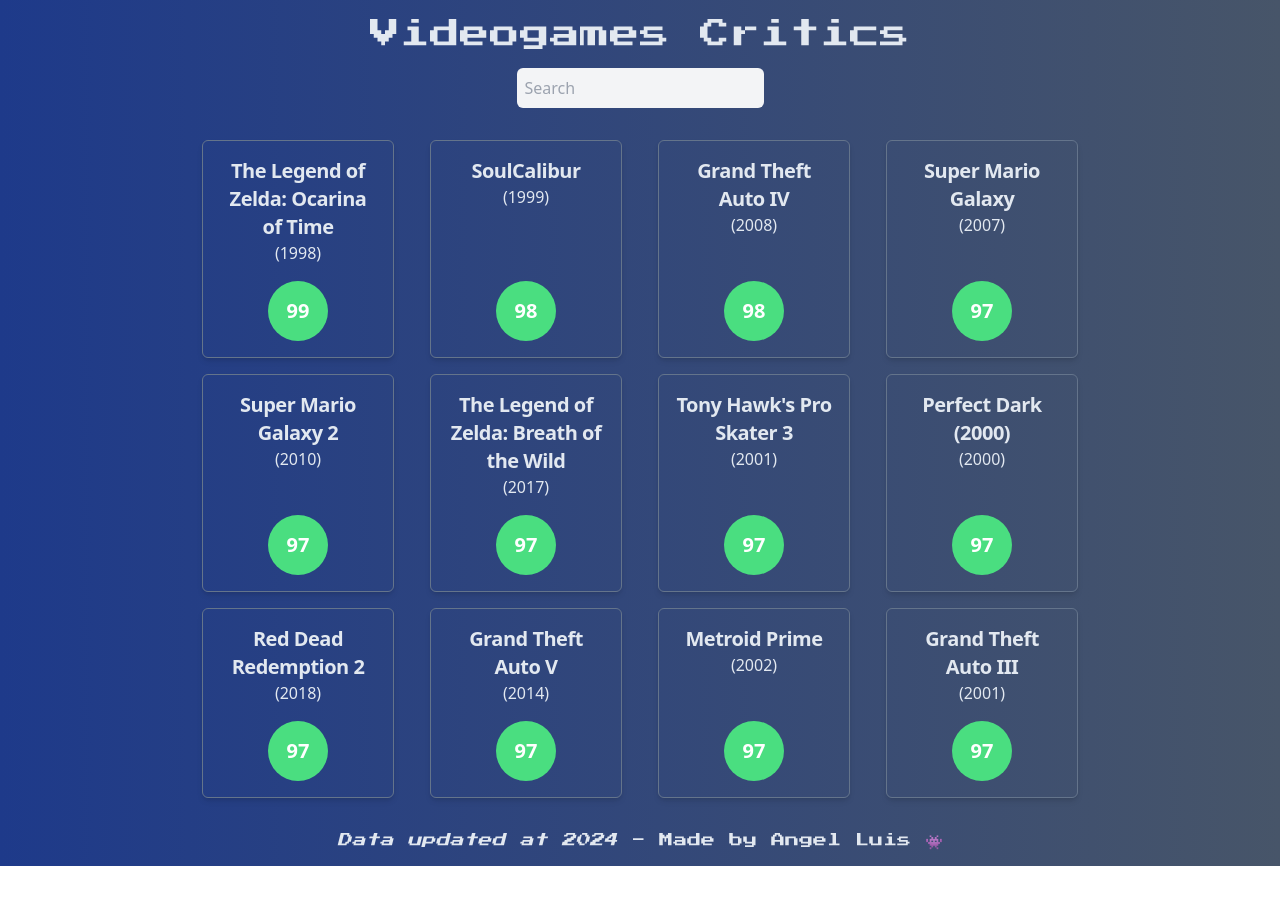
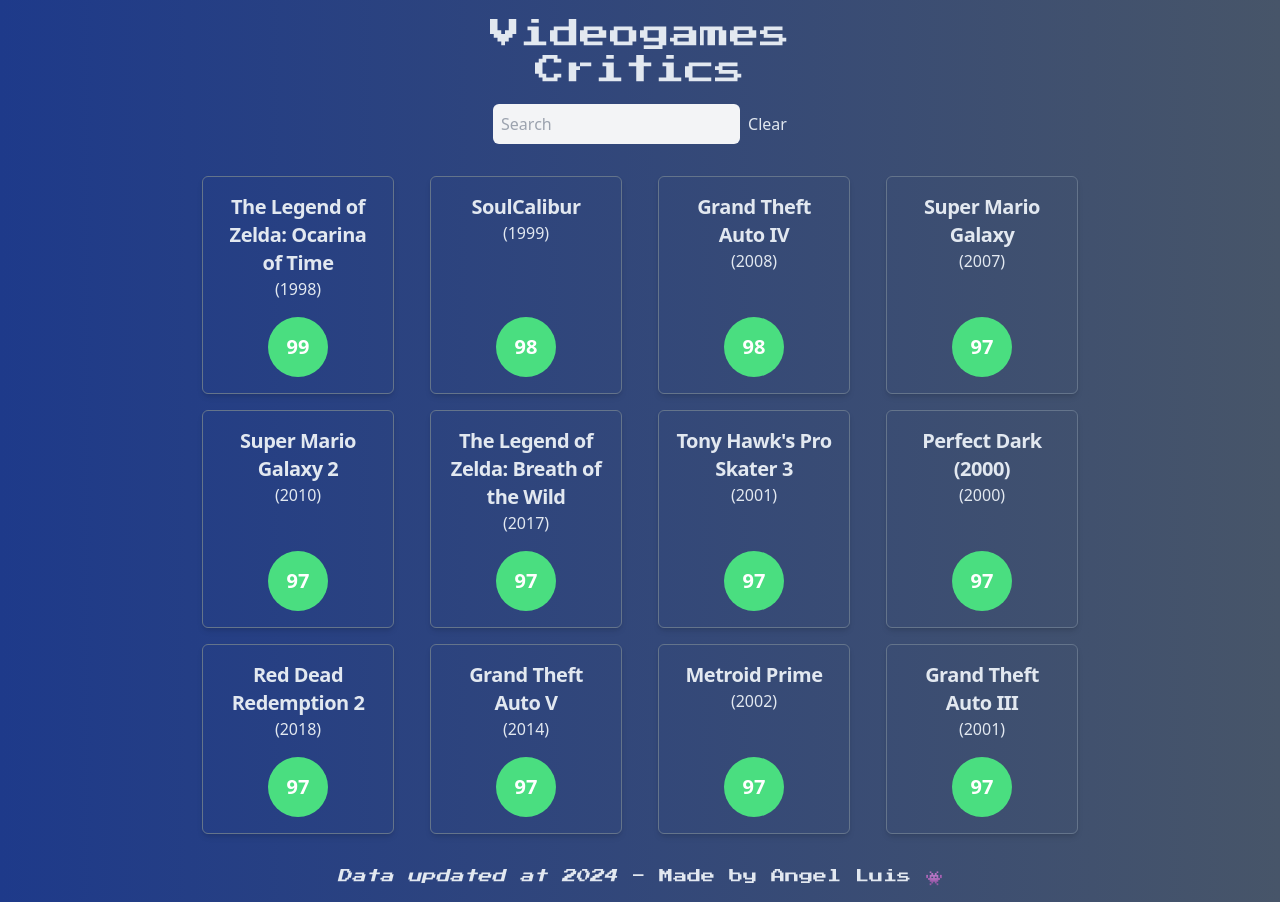
Before and after one commit to angel-luis/nutrition-awareness, a React (Vite) app: page / in a window 1280 px wide. Before the commit the page ends 866 px from the top, so only its background shows below. Built offline with nearby package versions, Linux system fonts and the light colour scheme.

Commit message:
Add clear Search button

```diff
--- a/src/App.tsx
+++ b/src/App.tsx
@@ -12,6 +12,10 @@
 
   function handleSearchInput(event: React.ChangeEvent<HTMLInputElement>) {
     setSearchValue(event.target.value);
+  }
+
+  function clearSearchInput() {
+    setSearchValue("");
   }
 
   const filteredData = games
@@ -35,10 +39,15 @@
   return (
     <div className="text-center p-4">
       <h1 className="text-3xl font-display mb-4 select-none transition hover:text-slate-100">
-        Videogames Critics
+        Videogames
+        <br />
+        Critics
       </h1>
 
-      <SearchBox handleSearchInput={handleSearchInput} />
+      <SearchBox
+        handleSearchInput={handleSearchInput}
+        clearSearchInput={clearSearchInput}
+      />
 
       {games.length === 0 ? (
         <p>Loading...</p>
--- a/src/components/search-box.tsx
+++ b/src/components/search-box.tsx
@@ -1,14 +1,32 @@
+import { useRef } from "react";
+
 export default function SearchBox({
   handleSearchInput,
+  clearSearchInput,
 }: {
   handleSearchInput: (event: React.ChangeEvent<HTMLInputElement>) => void;
+  clearSearchInput: () => void;
 }) {
+  const inputRef = useRef<HTMLInputElement>(null);
+
   return (
+    <>
       <input
+        ref={inputRef}
         className="p-2 rounded-md bg-gray-100 text-slate-800"
         type="text"
         placeholder="Search"
         onChange={handleSearchInput}
       />
+      <button
+        className="ml-2 hover:underline"
+        onClick={() => {
+          clearSearchInput();
+          inputRef.current!.value = "";
+        }}
+      >
+        Clear
+      </button>
+    </>
   );
 }
```
Lines whose indentation alone changed are shown as unchanged.
